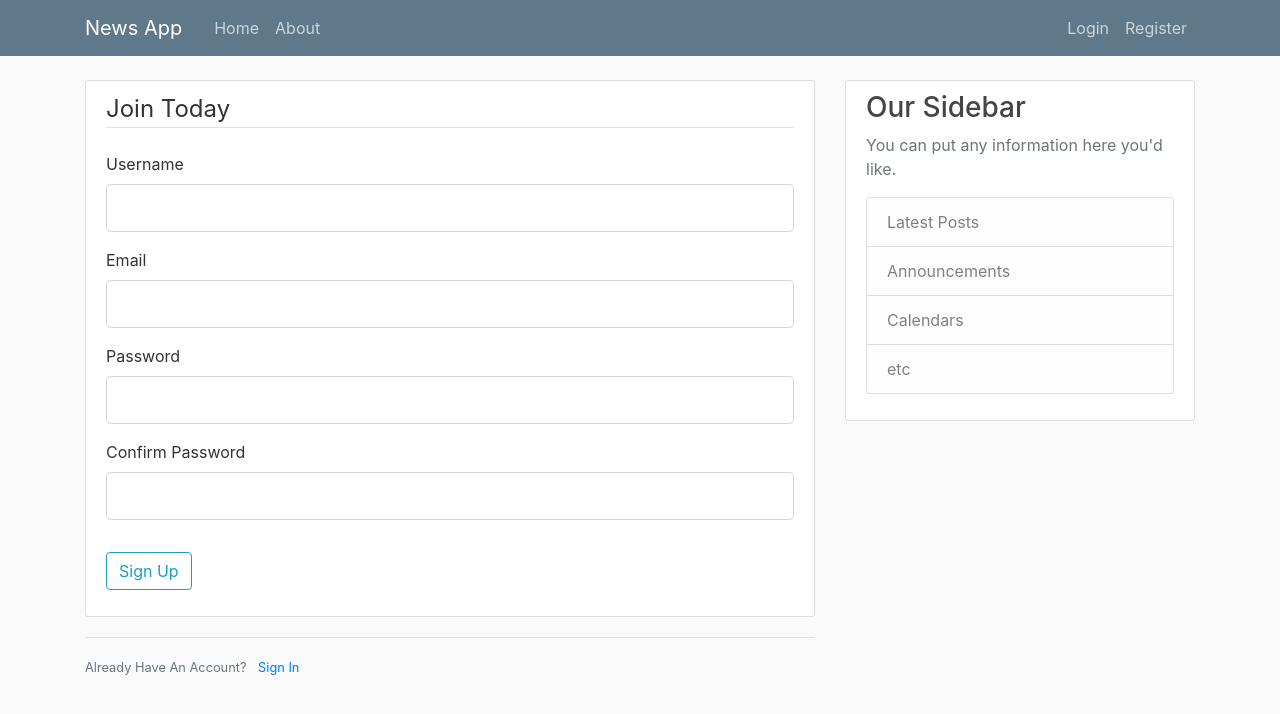
After one commit to dcaohuu18/cs345_project2, a Flask app: page /register in a window 1280 px wide. The commit adds this page. Shown: the top 714 px of the page. Run offline with Flask 2, Linux system fonts and the light colour scheme; some libraries are stand-ins or nearby versions.

Commit message:
Added Login and Register page
This laid the groundwork for using forms to store user info, so if users want to set a name to be referred to, or inputting tags. Since we aren't going fully online, a lot of this will probably need to be changed later, but for now we're caught up through part 3

```diff
--- /dev/null
+++ b/forms.py
@@ -0,0 +1,18 @@
+from flask_wtf import FlaskForm
+from wtforms import StringField, PasswordField, SubmitField, BooleanField
+from wtforms.validators import DataRequired, Length, Email, EqualTo
+
+class RegistrationForm(FlaskForm):
+    #usernames are required, and they must be between 2 and 20 chars long
+    username = StringField("Username", validators = [DataRequired(), Length(min = 2, max = 20)])
+    email = StringField("Email", validators = [DataRequired(), Email()])
+    password = PasswordField("Password", validators = [DataRequired()])
+    confirm_password = PasswordField("Confirm Password", validators = [DataRequired(), EqualTo("password")])
+    submit = SubmitField("Sign Up")
+
+#We probably don't need this since there's only one user
+class LogInForm(FlaskForm):
+    email = StringField("Email", validators = [DataRequired(), Email()])
+    password = PasswordField("Password", validators = [DataRequired()])
+    remember = BooleanField('Remember Me')
+    submit = SubmitField("Log In")
--- a/main_app.py
+++ b/main_app.py
@@ -1,6 +1,9 @@
-from flask import Flask, render_template
+from flask import Flask, render_template, url_for, flash, redirect
+from forms import RegistrationForm, LogInForm
 app = Flask(__name__)
 
+#This is for security related things, but we can probably remove this later since this won't be a full site.
+app.config["SECRET_KEY"] = "ce3849517d955c046577533c679b0a5e"
 
 boxes = [
     {
@@ -28,6 +31,24 @@
 def about():
     return render_template('about.html', title='About')
 
+@app.route('/register', methods=['GET', 'POST'])
+def register():
+    form = RegistrationForm()
+    if form.validate_on_submit():
+        flash(f'Account Created for {form.username.data}!', 'success')
+        return redirect(url_for('home'))
+    return render_template('register.html', title='Register', form=form)
+
+@app.route('/login', methods=['GET', 'POST'])
+def login():
+    form = LogInForm()
+    if form.validate_on_submit():
+        if form.email.data == 'admin@blog.com' and form.password.data == 'password':
+            flash('You have been logged in!', 'success')
+            return redirect(url_for('home'))
+        else:
+            flash('Login Failed. Check your info and try again.', 'danger')
+    return render_template('login.html', title='Log In', form=form)
 
 if __name__ == '__main__':
     app.run(debug=True)
--- a/templates/layout.html
+++ b/templates/layout.html
@@ -26,13 +26,13 @@
           </button>
           <div class="collapse navbar-collapse" id="navbarToggle">
             <div class="navbar-nav mr-auto">
-              <a class="nav-item nav-link" href="/">Home</a>
-              <a class="nav-item nav-link" href="/about">About</a>
+              <a class="nav-item nav-link" href="{{url_for('home')}}">Home</a>
+              <a class="nav-item nav-link" href="{{url_for('about')}}">About</a>
             </div>
             <!-- Navbar Right Side -->
             <div class="navbar-nav">
-              <a class="nav-item nav-link" href="/login">Login</a>
-              <a class="nav-item nav-link" href="/register">Register</a>
+              <a class="nav-item nav-link" href="{{url_for('login')}}">Login</a>
+              <a class="nav-item nav-link" href="{{url_for('register')}}">Register</a>
             </div>
           </div>
         </div>
@@ -41,6 +41,15 @@
     <main role="main" class="container">
       <div class="row">
         <div class="col-md-8">
+          {% with messages = get_flashed_messages(with_categories=true) %}
+            {% if messages %}
+              {% for category, message in messages %}
+                <div class="alert alert-{{category}}">
+                    {{message}}
+                </div>
+              {% endfor %}
+            {% endif %}
+          {% endwith %}
           {% block content %}{% endblock %}
         </div>
         <div class="col-md-4">
--- /dev/null
+++ b/templates/register.html
@@ -0,0 +1,71 @@
+{% extends "layout.html" %}
+{% block content %}
+    <div class="content-section">
+        <form method="POST" action="">
+            {{form.hidden_tag()}}
+            <fieldset class="form-group">
+                <legend class="border-bottom mb-4">Join Today</legend>
+                <div class="form-group">
+                    {{form.username.label(class="form-control-label")}}
+                    {% if form.username.errors %}
+                      {{form.username(class="form-control form-control-lg is-invalid")}}
+                      <div class="invalid-feedback">
+                        {% for error in form.username.errors %}
+                          <span>{{error}}</span>
+                        {% endfor %}
+                      </div>
+                    {% else %}
+                    {{form.username(class="form-control form-control-lg")}}
+                    {% endif %}
+                </div>
+                <div class="form-group">
+                    {{form.email.label(class="form-control-label")}}
+                    {% if form.email.errors %}
+                      {{form.email(class="form-control form-control-lg is-invalid")}}
+                      <div class="invalid-feedback">
+                        {% for error in form.email.errors %}
+                          <span>{{error}}</span>
+                        {% endfor %}
+                      </div>
+                    {% else %}
+                    {{form.email(class="form-control form-control-lg")}}
+                    {% endif %}
+                </div>
+                <div class="form-group">
+                    {{form.password.label(class="form-control-label")}}
+                    {% if form.password.errors %}
+                      {{form.password(class="form-control form-control-lg is-invalid")}}
+                      <div class="invalid-feedback">
+                        {% for error in form.password.errors %}
+                          <span>{{error}}</span>
+                        {% endfor %}
+                      </div>
+                    {% else %}
+                    {{form.password(class="form-control form-control-lg")}}
+                    {% endif %}
+                </div>
+                <div class="form-group">
+                    {{form.confirm_password.label(class="form-control-label")}}
+                    {% if form.confirm_password.errors %}
+                      {{form.confirm_password(class="form-control form-control-lg is-invalid")}}
+                      <div class="invalid-feedback">
+                        {% for error in form.confirm_password.errors %}
+                          <span>{{error}}</span>
+                        {% endfor %}
+                      </div>
+                    {% else %}
+                    {{form.confirm_password(class="form-control form-control-lg")}}
+                    {% endif %}
+                </div>
+            </fieldset>
+            <div class="form-group">
+                {{form.submit(class="btn btn-outline-info")}}
+            </div>
+        </form>
+    </div>
+    <div class="border-top pt-3">
+          <small class=text-muted>
+              Already Have An Account? <a class="ml-2" href="{{url_for('login')}}">Sign In</a>
+          </small>
+    </div>
+{% endblock content %}
```
Also changed, not shown: templates/login.html (added, +52 -0 lines).
